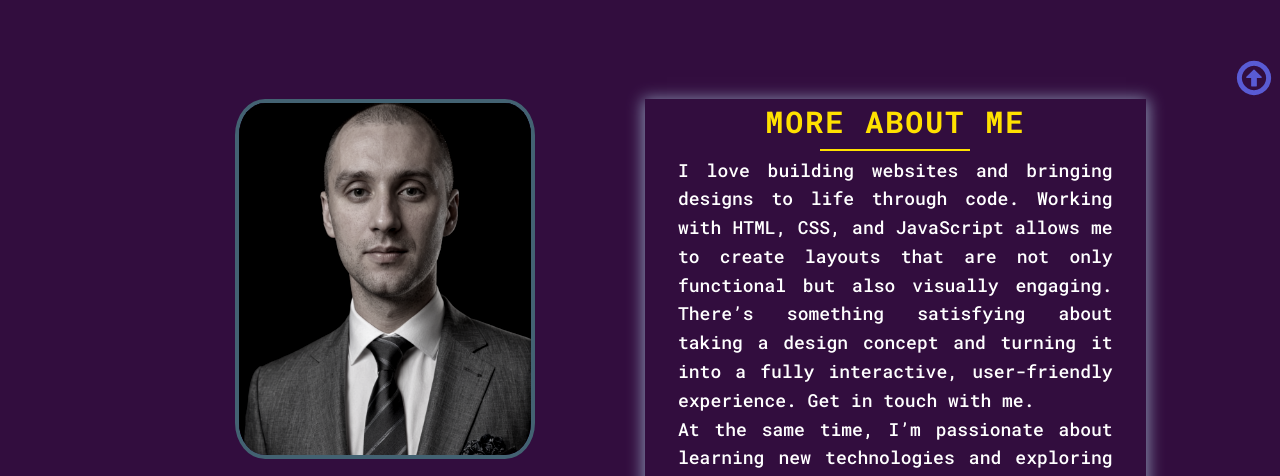
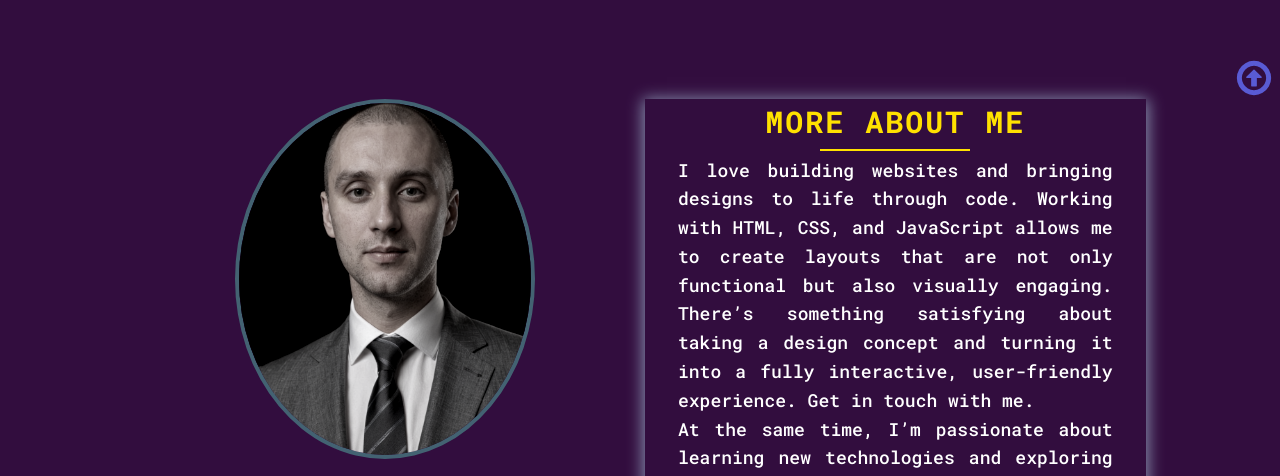
Before and after one commit to aliaksei-siniauski/myPortfolioProject, a website with bundled scripts: page index.html in a window 1280 px wide. Shown: the part 662-1138 px from the top of the page. Built offline with nearby package versions, Linux system fonts and the light colour scheme; a web font is replaced by a local one.

Commit message:
Remove duplicate CSS properties and ensure consistent animation application in main.css and _about.scss

```diff
--- a/src/scss/layout/_about.scss
+++ b/src/scss/layout/_about.scss
@@ -49,8 +49,6 @@
   border-radius: 50%;
   object-fit: cover;
   border: 4px solid #0077b6;
-  object-fit: cover;
-  border-radius: 10%;
   -webkit-animation: filter-animation 5s infinite;
   animation: filter-animation 5s infinite;
   @extend %transition;
```
Also changed, not shown: src/scss/main.css, 1 other file.
